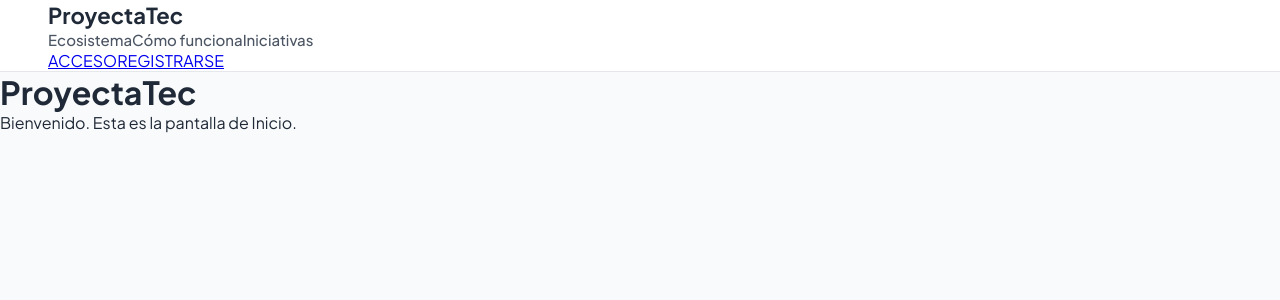
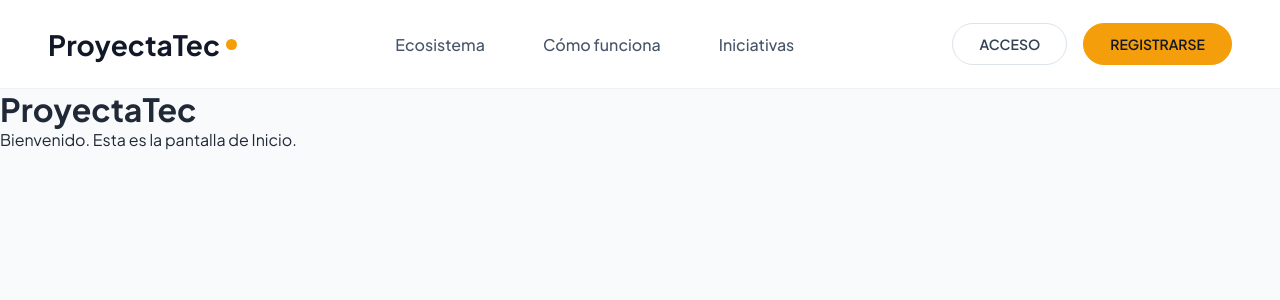
Before and after one commit to noeEdwin/ProyectaTec, a React (Vite) app in the folder frontend/: page / in a window 1280 px wide. Shown: the top 300 px of the page. Built offline with nearby package versions, Linux system fonts and the light colour scheme.

Commit message:
style: adaptar Navbar al diseño de Figma

```diff
--- a/frontend/src/styles/Navbar.css
+++ b/frontend/src/styles/Navbar.css
@@ -1,34 +1,55 @@
 .navbar {
   width: 100%;
-  min-height: 72px;
+  background-color: #ffffff;
+  border-bottom: 1px solid #f1f1f1;
+}
+
+.navbar-container {
+  width: 100%;
+  max-width: 1400px;
+  min-height: 88px;
+  margin: 0 auto;
   padding: 0 48px;
 
   display: flex;
   align-items: center;
   justify-content: space-between;
-
-  background-color: #ffffff;
-  border-bottom: 1px solid #e5e7eb;
 }
 
 .navbar-brand {
-  color: #1f2937;
-  font-size: 22px;
+  display: flex;
+  align-items: center;
+  gap: 6px;
+
+  color: #111827;
+  font-size: 28px;
   font-weight: 700;
   text-decoration: none;
 }
 
-.navbar-links {
+.brand-dot {
+  width: 11px;
+  height: 11px;
+  border-radius: 50%;
+  background-color: #f59e0b;
+}
+
+.navbar-menu {
   display: flex;
   align-items: center;
-  gap: 32px;
+  gap: 58px;
 }
 
 .nav-link {
-  color: #4b5563;
-  font-size: 15px;
+  position: relative;
+  padding: 32px 0;
+
+  color: #475569;
+  font-size: 16px;
   font-weight: 500;
   text-decoration: none;
+
+  transition: color 0.2s ease;
 }
 
 .nav-link:hover {
@@ -37,5 +58,86 @@
 
 .nav-link.active {
   color: #111827;
-  font-weight: 700;
 }
+
+.nav-link.active::after {
+  content: "";
+  position: absolute;
+
+  left: 0;
+  right: 0;
+  bottom: 22px;
+
+  width: 15px;
+  height: 2px;
+  margin: 0 auto;
+
+  background-color: #f59e0b;
+  border-radius: 2px;
+}
+
+.navbar-actions {
+  display: flex;
+  align-items: center;
+  gap: 16px;
+}
+
+.btn-acceso,
+.btn-registro {
+  display: flex;
+  align-items: center;
+  justify-content: center;
+
+  min-height: 42px;
+  padding: 0 26px;
+
+  border-radius: 999px;
+
+  font-size: 14px;
+  font-weight: 600;
+  text-decoration: none;
+
+  transition:
+    background-color 0.2s ease,
+    border-color 0.2s ease;
+}
+
+.btn-acceso {
+  color: #334155;
+  background-color: #ffffff;
+  border: 1px solid #dbe3ec;
+}
+
+.btn-acceso:hover {
+  background-color: #f8fafc;
+}
+
+.btn-registro {
+  color: #111827;
+  background-color: #f59e0b;
+  border: 1px solid #f59e0b;
+}
+
+.btn-registro:hover {
+  background-color: #e89005;
+  border-color: #e89005;
+}
+
+@media (max-width: 900px) {
+  .navbar-container {
+    padding: 0 24px;
+  }
+
+  .navbar-menu {
+    gap: 24px;
+  }
+
+  .navbar-brand {
+    font-size: 22px;
+  }
+
+  .btn-acceso,
+  .btn-registro {
+    padding: 0 16px;
+  }
+}
```
